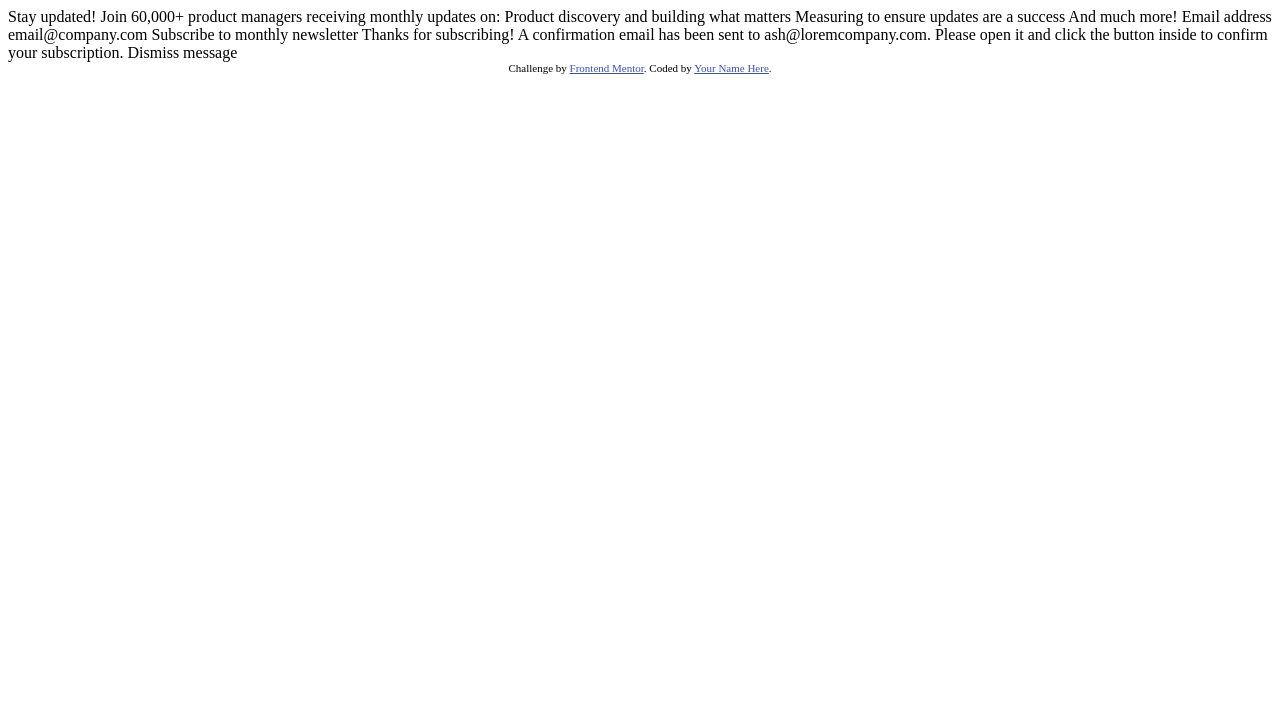
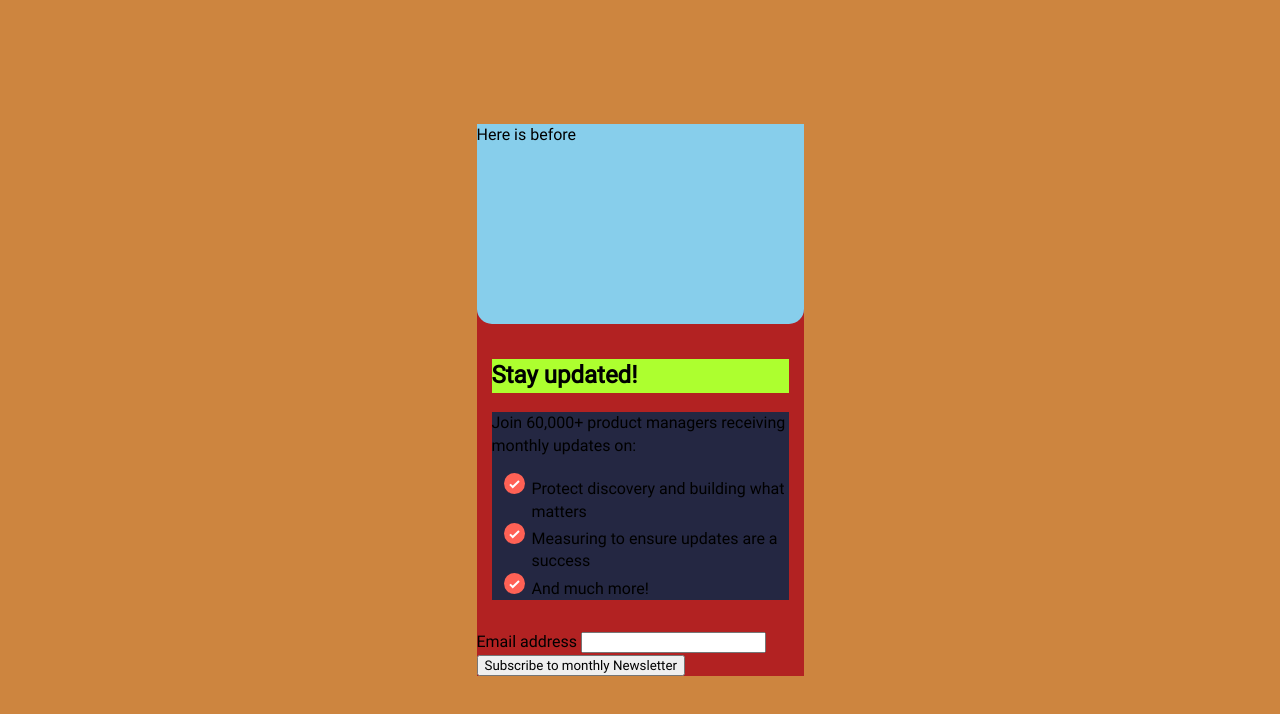
Before and after one commit to Harold-FN-2187/newsletter-sign-up, a plain HTML site: page index.html in a window 1280 px wide. Drawn offline with Linux system fonts and the light colour scheme.

Commit message:
Initial design brief

```diff
--- a/index.html
+++ b/index.html
@@ -1,52 +1,64 @@
 <!DOCTYPE html>
 <html lang="en">
   <head>
-  <meta charset="UTF-8">
-  <meta name="viewport" content="width=device-width, initial-scale=1.0"> <!-- displays site properly based on user's device -->
+    <meta charset="UTF-8" />
+    <meta name="viewport" content="width=device-width, initial-scale=1.0" />
+    <!-- displays site properly based on user's device -->
 
-  <link rel="icon" type="image/png" sizes="32x32" href="./assets/images/favicon-32x32.png">
+    <link
+      rel="icon"
+      type="image/png"
+      sizes="32x32"
+      href="./assets/images/favicon-32x32.png"
+    />
+    <link rel="stylesheet" href="styles.css" />
 
-  <title>Frontend Mentor | Newsletter sign-up form with success message</title>
+    <title>
+      Frontend Mentor | Newsletter sign-up form with success message
+    </title>
 
     <!-- Feel free to remove these styles or customise in your own stylesheet 👍 -->
-  <style>
-    .attribution { font-size: 11px; text-align: center; }
-    .attribution a { color: hsl(228, 45%, 44%); }
-  </style>
+    <style></style>
   </head>
   <body>
+    <div class="container">
+      <article class="card">
+        <div class="card-header"></div>
+        <div class="card-body">
+          <div class="intro">
+            <h1>Stay updated!</h1>
+          </div>
+          <div class="card-list">
+            <p>Join 60,000+ product managers receiving monthly updates on:</p>
+            <ul class="list">
+              <li class="item" id="list-item">
+                Protect discovery and building what matters
+              </li>
+              <li class="item" id="list-item">
+                Measuring to ensure updates are a success
+              </li>
+              <li class="item" id="list-item">And much more!</li>
+            </ul>
+          </div>
+        </div>
+        <div class="card-footer">
+          <form class="sub-section">
+            <span> <label for="mail">Email address</label></span>
+            <input type="email" required />
 
-  <!-- Sign-up form start -->
-
-  Stay updated!
-
-  Join 60,000+ product managers receiving monthly updates on:
-
-  Product discovery and building what matters
-  Measuring to ensure updates are a success
-  And much more!
-
-  Email address
-  email@company.com
-
-  Subscribe to monthly newsletter
-
-  <!-- Sign-up form end -->
-
-  <!-- Success message start -->
-
-  Thanks for subscribing!
-
-  A confirmation email has been sent to ash@loremcompany.com.
-  Please open it and click the button inside to confirm your subscription.
-
-  Dismiss message
-
-  <!-- Success message end -->
-
-  <div class="attribution">
-    Challenge by <a href="https://www.frontendmentor.io?ref=challenge" target="_blank">Frontend Mentor</a>.
-    Coded by <a href="#">Your Name Here</a>.
+            <button type="submit" class="submit" id="submit">
+              Subscribe to monthly Newsletter
+            </button>
+          </form>
+        </div>
+      </article>
     </div>
   </body>
 </html>
+
+<!-- <div class="attribution">
+      Challenge by
+      <a href="https://www.frontendmentor.io?ref=challenge" target="_blank"
+        >Frontend Mentor</a
+      >. Coded by <a href="#">Your Name Here</a>.
+    </div> -->
--- /dev/null
+++ b/styles.css
@@ -0,0 +1,95 @@
+ /* .attribution { font-size: 11px; text-align: center; }
+    .attribution a { color: hsl(228, 45%, 44%); } */
+
+@font-face {
+    font-family: Roboto;
+    src:url('/assets/fonts/Roboto-Regular.ttf');
+}
+
+:root {
+    --red: hsl(4, 100%, 67%);
+    --dark-blue:hsl(234, 29%, 20%);
+    --darker-blue:hsl(235, 18%, 26%);
+    --grey:hsl(0, 0%,58%);
+    --white:hsl(0, 0%, 100%);
+}
+
+* {
+    font-family: 'Roboto',sans-serif;
+}
+
+html {
+  box-sizing: border-box;
+  font-size: 100%;
+  text-rendering: optimizelegibility;
+  -webkit-font-smoothing: antialiased;
+  -moz-osx-font-smoothing: grayscale;
+  scroll-behavior: smooth;
+  overflow-x: hidden;
+}
+
+body {
+  margin:0;
+  background-color:var(--light-grayish-blue);
+  color:var(--very-dark-grayish-blue);
+  font-weight: 400;
+  line-height: 1.4;
+}
+
+img {
+  max-inline-size: 100%;
+  block-size: auto;
+  font-style: italic;
+  background-repeat:no-repeat;
+  background-size: cover;
+}
+
+.container {
+    display: flex;
+    flex-direction: column;
+    justify-content: center;
+    align-items: center;
+    background-color: peru;
+    min-block-size: 100vh;
+
+}
+
+.card    {
+    background-color: firebrick;
+    inline-size: 20.4375rem;
+    display: flex;
+    flex-direction: column;
+    position: relative;
+    overflow: hidden;
+}
+
+.card-header::before {
+   content:'Here is before';
+   position: absolute;
+   background-size: cover;
+
+    /* background-image: url("./assets/images/illustration-sign-up-mobile.svg"); */
+}
+
+.card-header {
+    flex-basis: 12.5rem;
+    position: relative;
+    background-color: skyblue;
+    border-radius:  0 0 15px 15px;
+}
+
+.card-body{
+    padding:15px;
+}
+
+.intro {
+    background-color: greenyellow;
+}
+
+.card-list {
+    background-color:var(--dark-blue);
+}
+
+li {
+    list-style-image: url('./assets/images/icon-list.svg');
+}
```
Also changed, not shown: main.js (added). Lines whose indentation alone changed are shown as unchanged.
